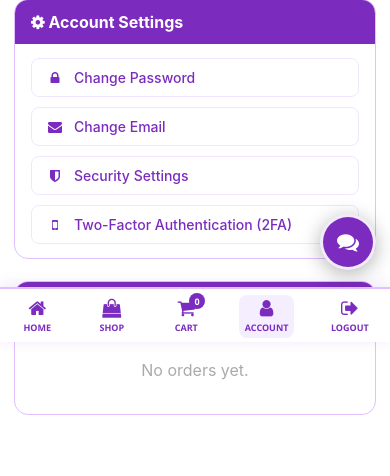
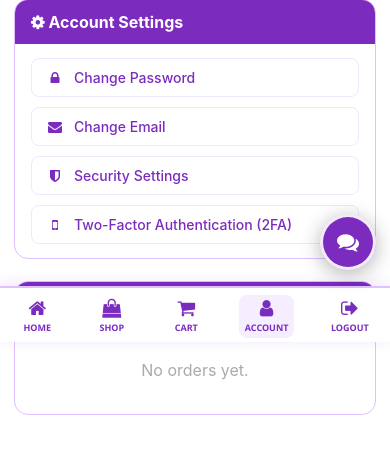
Before and after one commit to sm464419-gif/Miyabi_Website, a Django app: page /account/ in a window 390 px wide. Shown: the part 502-978 px from the top of the page. Run offline with Django 5.2, Linux system fonts and the light colour scheme; a user stored in the database is signed in; data comes from the database, SQL or seed files in the repository; data that the repository does not hold is empty; some libraries are stand-ins or nearby versions.

Commit message:
Fixed mobile responsiveness and updated deployment settings

```diff
--- a/ECommerce/static/css/base.css
+++ b/ECommerce/static/css/base.css
@@ -473,17 +473,27 @@ button {
 .bottom-nav-item:hover,
 .bottom-nav-item.active { background: var(--purple-faint); }
 
-/* Cart badge */
+/* Cart badge — wrapper sized to match the icon exactly,
+   so the bubble offset is always relative to a consistent
+   box instead of shifting with glyph width. */
 .bnav-badge {
     position: relative;
-    display: inline-block;
+    display: inline-flex;
+    align-items: center;
+    justify-content: center;
+    width: 20px;
+    height: 20px;
 }
 
-.bnav-badge::after {
+/* Bubble only renders when data-count is actually present
+   (see base.html: the attribute is omitted entirely when
+   the cart is empty), so an empty cart shows a plain icon
+   with no stray "0" badge. */
+.bnav-badge[data-count]::after {
     content: attr(data-count);
     position: absolute;
-    top: -6px;
-    right: -10px;
+    top: -5px;
+    right: -8px;
     background: var(--purple);
     color: var(--white);
     border-radius: 50%;
@@ -494,6 +504,7 @@ button {
     align-items: center;
     justify-content: center;
     font-weight: 700;
+    line-height: 1;
 }
 
 /* ════════════════════════════════════════════════
--- a/ECommerce/templates/base.html
+++ b/ECommerce/templates/base.html
@@ -212,9 +212,11 @@
             <i class="fa fa-shopping-bag"></i><span>SHOP</span>
         </a>
         <a href="{% url 'cart:cart_detail' %}" class="bottom-nav-item" id="bnav-cart">
-            <span class="bnav-badge" data-count="{{ request.session.cart|length|default:0 }}">
+            {% with cart_count=request.session.cart|length|default:0 %}
+            <span class="bnav-badge"{% if cart_count > 0 %} data-count="{{ cart_count }}"{% endif %}>
                 <i class="fa fa-shopping-cart"></i>
             </span>
+            {% endwith %}
             <span>CART</span>
         </a>
         <a href="{% url 'account' %}" class="bottom-nav-item" id="bnav-account">
```
